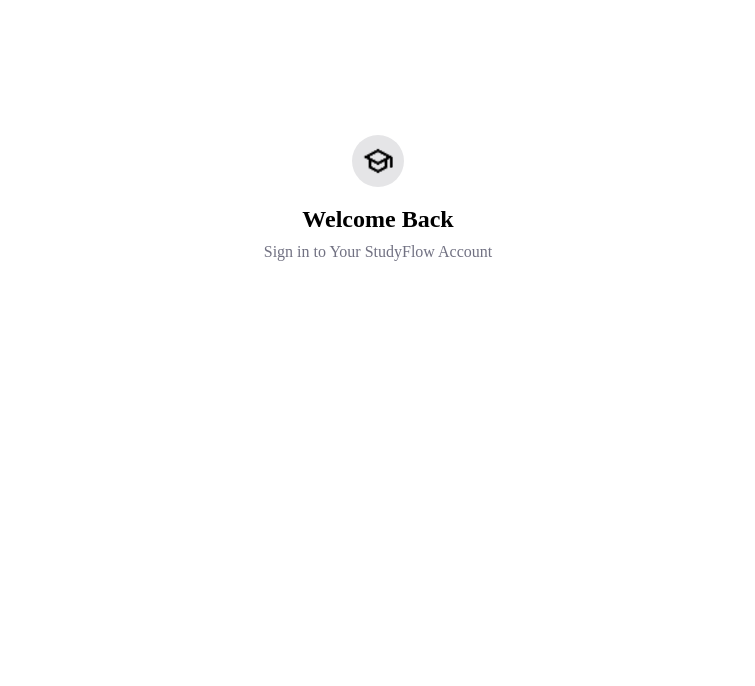
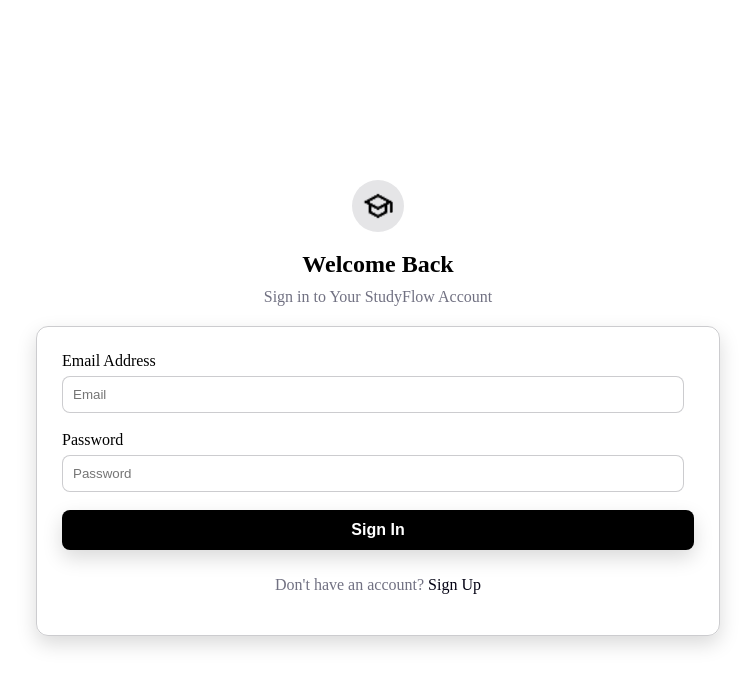
Before and after one commit to SkobyM/studyFlow, a plain HTML site: page html/signIn.html in a window 1280 px wide. Shown: the whole page, without its empty margins (262-1017 px from the left). Drawn offline with Linux system fonts and the light colour scheme.

Commit message:
add sign-in form with email and password fields, and submit button

```diff
--- a/css/signIn.css
+++ b/css/signIn.css
@@ -3,7 +3,7 @@
     flex-direction: column;
     align-items: center;
     justify-content: center;
-    height: 50vh;
+    height: 100vh;
 }
 
 .sign_in_img_logo {
@@ -21,3 +21,75 @@
     margin-bottom: 20px;
     color: #717182;
 }
+
+.form_container input:focus {
+    outline: none;
+    border: 1px solid #030213;
+    box-shadow: 0 0 0 2px rgba(3, 2, 19, 0.1);
+}
+
+.form_container {
+    gap: 15px;
+    border: 1px solid rgba(3, 2, 19, 0.2);
+    border-radius: 12px;
+    padding: 25px;
+    width: 50%;
+    box-shadow: 0 8px 20px rgba(0, 0, 0, 0.15);
+}
+
+.form_container input {
+    padding: 10px;
+    border: 1px solid rgba(3, 2, 19, 0.2);
+    border-radius: 8px;
+    width: 95%;
+}
+
+.form_group {
+    display: flex;
+    flex-direction: column;
+    gap: 6px;
+    margin-bottom: 18px;
+}
+
+.sign_in_button {
+    background-color: black;
+    color: white;
+    border: rgba(0, 0, 0, 0.1) solid 1px;
+    border-radius: 8px;
+    padding: 10px;
+    width: 100%;
+    cursor: pointer;
+    transition: transform 0.2s ease;
+    box-shadow: 0 8px 20px rgba(0, 0, 0, 0.15);
+    margin-bottom: 10px;
+    font-weight: 600;
+    font-size: 16px;
+}
+
+.sign_in_button:hover {
+    cursor: pointer;
+    transform: scale(1.05);
+}
+
+.sign_up_paragraph {
+    text-align: center;
+    color: #717182;
+}
+
+.sign_up_paragraph a {
+    color: #030213;
+    text-decoration: none;
+    font-weight: 500;
+}
+
+.sign_up_paragraph a:hover {
+    text-decoration: underline;
+}
+
+@media screen and (max-width: 768px) {
+
+    .form_container {
+
+        width: 80%;
+    }
+}
--- a/html/signIn.html
+++ b/html/signIn.html
@@ -15,6 +15,27 @@
         <h2 class="sign_in_title">Welcome Back</h2>
         <p class="sign_in_paragraph">Sign in to Your StudyFlow Account</p>
 
+        <div class="form_container">
+            <form action="../php/signIn.php" method="POST">
+
+                <div class="form_group">
+                    <label for="email">Email Address</label>
+                    <input type="email" name="email" placeholder="Email" required class="sign_in_input">
+                </div>
+
+
+                <div class="form_group">
+                    <label for="password">Password</label>
+                    <input type="password" name="password" placeholder="Password" required class="sign_in_input">
+                </div>
+
+                <button type="submit" class="sign_in_button">Sign In</button>
+
+            </form>
+            <p class="sign_up_paragraph">Don't have an account? <a href="../html/signUp.html" class="sign_in_link">Sign
+                    Up</a></p>
+        </div>
+
     </div>
 
 </body>
```
